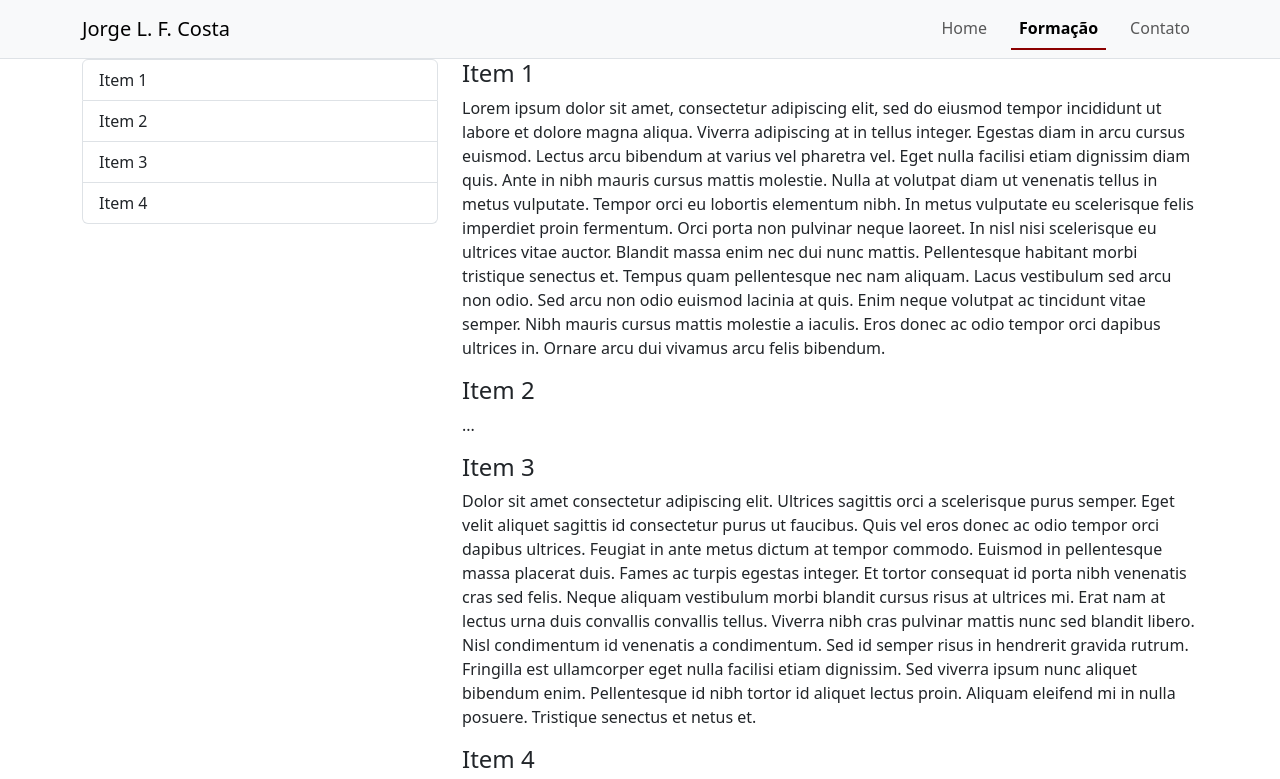
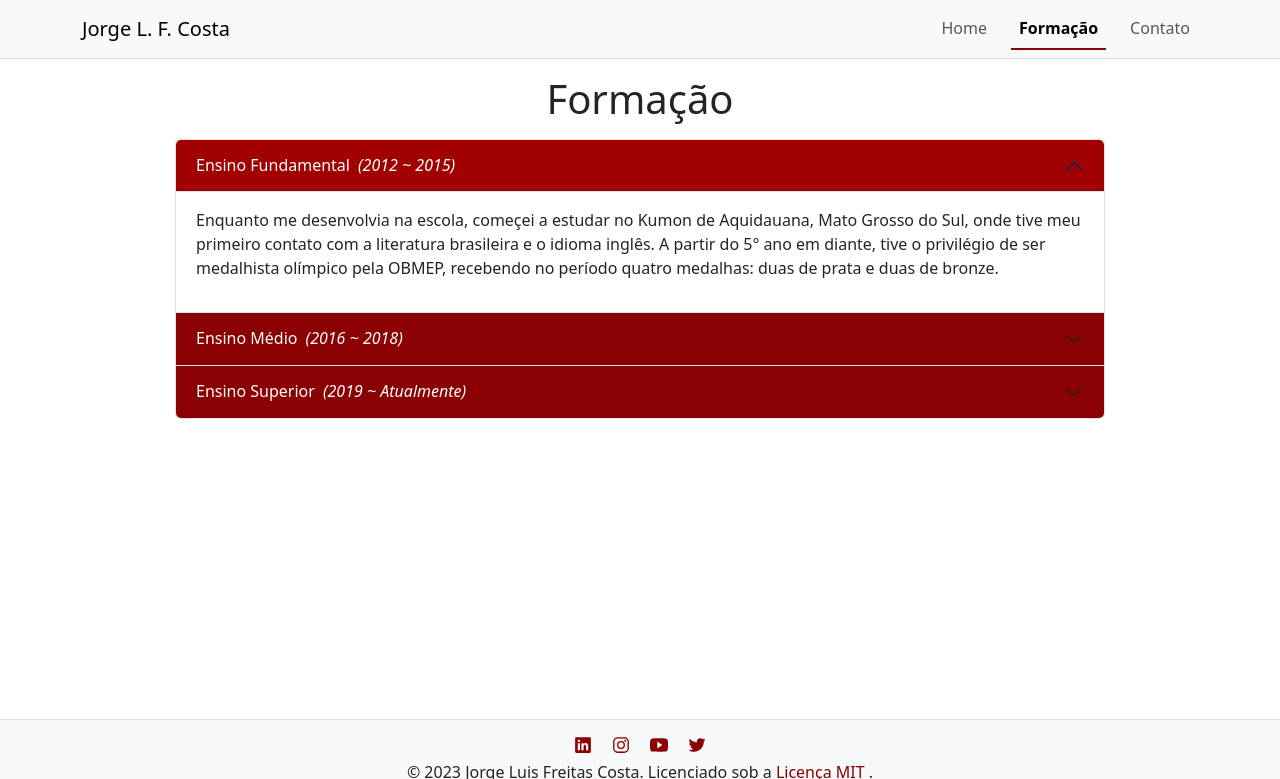
Before and after one commit to myrdiaclonix/my-portfolio, a plain HTML site: page index.html in a window 1280 px wide. Both pictures are taken after a click on the tab "Formação". Shown: the top 779 px of the page. Drawn offline with nearby package versions, Linux system fonts and the light colour scheme.

Commit message:
feat(formation): initial data setted up for later improvement

```diff
--- a/css/main.css
+++ b/css/main.css
@@ -1,5 +1,11 @@
 .active.nav-link {
     border-color: darkred !important;
+}
+.my-accordion {
+    border: 0px;
+}
+.my-accordion:not(.collapsed) {
+    background-color: rgb(161, 0, 0);
 }
 .my-color {
     color: darkred;
--- a/index.html
+++ b/index.html
@@ -63,51 +63,63 @@
       </div>
 
       <div class="tab-pane fade" id="nav-formation" role="tabpanel" aria-labelledby="formation-tab" tabindex="0">
-        <!-- Scrollspy -->
-        <div class="row">
-          <div class="col-4">
-            <div id="list-example" class="list-group">
-              <a class="list-group-item list-group-item-action" href="#list-item-1">Item 1</a>
-              <a class="list-group-item list-group-item-action" href="#list-item-2">Item 2</a>
-              <a class="list-group-item list-group-item-action" href="#list-item-3">Item 3</a>
-              <a class="list-group-item list-group-item-action" href="#list-item-4">Item 4</a>
+        <h1 class="display-6 my-3 text-center">Formação</h1>
+
+        <!-- Accordion -->
+        <div class="accordion col-md-10 my-3 mx-auto" id="accordionPanelsStayOpen">
+          <div class="accordion-item">
+            <h2 class="accordion-header">
+              <button class="accordion-button my-accordion my-btn" type="button" data-bs-toggle="collapse"
+                data-bs-target="#panelsStayOpen-collapseOne" aria-expanded="true"
+                aria-controls="panelsStayOpen-collapseOne">
+                Ensino Fundamental <span class="fst-italic ms-2">(2012 ~ 2015)</span>
+              </button>
+            </h2>
+            <div id="panelsStayOpen-collapseOne" class="accordion-collapse collapse show">
+              <div class="accordion-body">
+                <p>Enquanto me desenvolvia na escola, começei a estudar no Kumon de Aquidauana, Mato Grosso do Sul, onde
+                  tive meu primeiro contato com a literatura brasileira e o idioma inglês. A partir do 5° ano em diante,
+                  tive o privilégio de ser medalhista olímpico pela OBMEP, recebendo no período quatro medalhas: duas de
+                  prata e duas de bronze.</p>
+              </div>
             </div>
           </div>
-          <div class="col-8">
-            <div data-bs-spy="scroll" data-bs-target="#list-example" data-bs-smooth-scroll="true"
-              class="scrollspy-example" tabindex="0">
-              <h4 id="list-item-1">Item 1</h4>
-              <p>Lorem ipsum dolor sit amet, consectetur adipiscing elit, sed do eiusmod tempor incididunt ut labore et
-                dolore magna aliqua. Viverra adipiscing at in tellus integer. Egestas diam in arcu cursus euismod.
-                Lectus arcu bibendum at varius vel pharetra vel. Eget nulla facilisi etiam dignissim diam quis. Ante in
-                nibh mauris cursus mattis molestie. Nulla at volutpat diam ut venenatis tellus in metus vulputate.
-                Tempor orci eu lobortis elementum nibh. In metus vulputate eu scelerisque felis imperdiet proin
-                fermentum. Orci porta non pulvinar neque laoreet. In nisl nisi scelerisque eu ultrices vitae auctor.
-                Blandit massa enim nec dui nunc mattis. Pellentesque habitant morbi tristique senectus et. Tempus quam
-                pellentesque nec nam aliquam. Lacus vestibulum sed arcu non odio. Sed arcu non odio euismod lacinia at
-                quis. Enim neque volutpat ac tincidunt vitae semper. Nibh mauris cursus mattis molestie a iaculis. Eros
-                donec ac odio tempor orci dapibus ultrices in. Ornare arcu dui vivamus arcu felis bibendum.</p>
-              <h4 id="list-item-2">Item 2</h4>
-              <p>...</p>
-              <h4 id="list-item-3">Item 3</h4>
-              <p>Dolor sit amet consectetur adipiscing elit. Ultrices sagittis orci a scelerisque purus semper. Eget
-                velit aliquet sagittis id consectetur purus ut faucibus. Quis vel eros donec ac odio tempor orci dapibus
-                ultrices. Feugiat in ante metus dictum at tempor commodo. Euismod in pellentesque massa placerat duis.
-                Fames ac turpis egestas integer. Et tortor consequat id porta nibh venenatis cras sed felis. Neque
-                aliquam vestibulum morbi blandit cursus risus at ultrices mi. Erat nam at lectus urna duis convallis
-                convallis tellus. Viverra nibh cras pulvinar mattis nunc sed blandit libero. Nisl condimentum id
-                venenatis a condimentum. Sed id semper risus in hendrerit gravida rutrum. Fringilla est ullamcorper eget
-                nulla facilisi etiam dignissim. Sed viverra ipsum nunc aliquet bibendum enim. Pellentesque id nibh
-                tortor id aliquet lectus proin. Aliquam eleifend mi in nulla posuere. Tristique senectus et netus et.
-              </p>
-              <h4 id="list-item-4">Item 4</h4>
-              <p>Metus vulputate eu scelerisque felis imperdiet proin fermentum leo. Massa vitae tortor condimentum
-                lacinia quis vel eros donec ac. Nibh ipsum consequat nisl vel pretium lectus. Fusce id velit ut tortor
-                pretium viverra. Sapien faucibus et molestie ac. Aliquam vestibulum morbi blandit cursus risus at.
-                Aenean pharetra magna ac placerat vestibulum lectus mauris ultrices. Nibh praesent tristique magna sit
-                amet purus gravida. Suspendisse sed nisi lacus sed viverra tellus. A diam sollicitudin tempor id eu nisl
-                nunc mi ipsum. Habitant morbi tristique senectus et netus et malesuada. Urna id volutpat lacus laoreet
-                non curabitur gravida. Laoreet id donec ultrices tincidunt arcu non sodales neque.</p>
+          <div class="accordion-item">
+            <h2 class="accordion-header">
+              <button class="accordion-button my-accordion my-btn collapsed" type="button" data-bs-toggle="collapse"
+                data-bs-target="#panelsStayOpen-collapseTwo" aria-expanded="false"
+                aria-controls="panelsStayOpen-collapseTwo">
+                Ensino Médio <span class="fst-italic ms-2">(2016 ~ 2018)</span>
+              </button>
+            </h2>
+            <div id="panelsStayOpen-collapseTwo" class="accordion-collapse collapse">
+              <div class="accordion-body">
+                <p>Começando a estudar para os vestibulares, consegui terminar o Kumon nas três disciplinas: inglês,
+                  matemática e português. Também consegui minha primeira medalha de ouro na OBMEP, e ao todo nesse
+                  período recebi mais três medalhas, uma de prata e duas de ouro. Por isso em 2018 fui recebe-la no Rio
+                  de Janeiro, durante o ICM 2018 (International Congress of Mathematicians).</p>
+                <p>Por meu conhecimento matemático fui convidado a fazer o vestibular da FGV-Rio e consegui entrar com
+                  duas bolsas de estudos.</p>
+              </div>
+            </div>
+          </div>
+          <div class="accordion-item">
+            <h2 class="accordion-header">
+              <button class="accordion-button my-accordion my-btn collapsed" type="button" data-bs-toggle="collapse"
+                data-bs-target="#panelsStayOpen-collapseThree" aria-expanded="false"
+                aria-controls="panelsStayOpen-collapseThree">
+                Ensino Superior <span class="fst-italic ms-2">(2019 ~ Atualmente)</span>
+              </button>
+            </h2>
+            <div id="panelsStayOpen-collapseThree" class="accordion-collapse collapse">
+              <div class="accordion-body">
+                <p>Entrei na EMAp como bolsista em Matemática Aplicada, ficando lá por três semestres antes que a
+                  pandemia me fizesse interromper meus estudos no Rio de Janeiro. Durante esse período aprendi python e
+                  c++, conheci pessoas incríveis e o quão a ciência da computação era interessante.</p>
+                <p>Em 2021 entrei na graduação de Engenharia de Software na FACOM, na Cidade Universitária da UFMS, onde
+                  estou até agora, concluindo meu 5° semestre e buscando expandir meus horizontes pelo mercado de
+                  trabalho.</p>
+              </div>
             </div>
           </div>
         </div>
```
